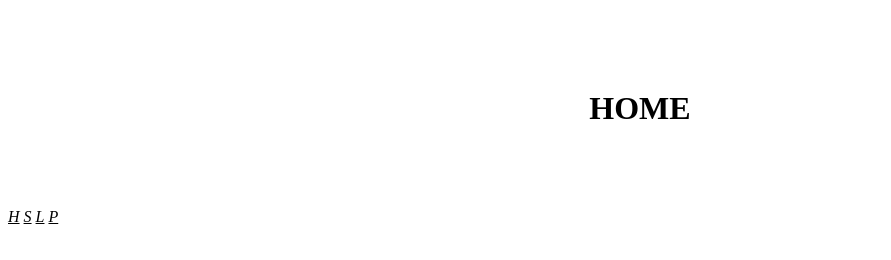
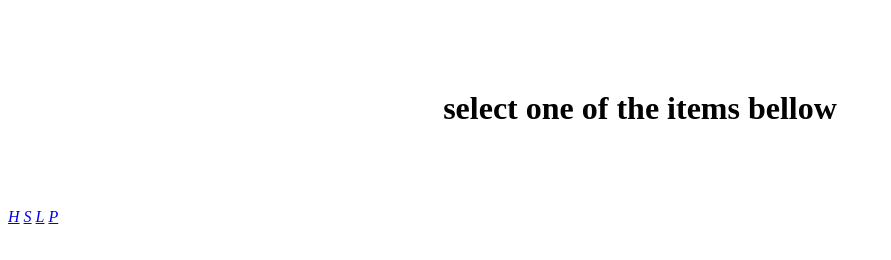
Before and after one commit to sajjad-sisakhtpour/hash-single-page-application, a plain HTML site: page index.html in a window 1280 px wide. Shown: the whole page, without its empty margins (0-891 px from the left). Drawn offline with Linux system fonts and the light colour scheme.

Commit message:
update codes

```diff
--- a/index.html
+++ b/index.html
@@ -8,7 +8,7 @@
   </head>
   <body>
     <main>
-      <h1>HOME</h1>
+      <h1>select one of the items bellow</h1>
     </main>
     <nav>
       <a href="#home"><i>H</i></a>
--- a/script.js
+++ b/script.js
@@ -1,6 +1,4 @@
-document.querySelectorAll("A").forEach((Element) => {
-  Element.style.color = "black";
-});
+document.querySelectorAll("A").forEach((Element) => {});
 window.addEventListener("hashchange", (e) => {
   let data;
   switch (location.hash) {
@@ -28,7 +26,7 @@ function render(data) {
   document.querySelector("h1").innerText = data.title;
   document.querySelectorAll("a").forEach((Element) => {
     if (Element.href.includes(data.href)) {
-      Element.style.color = "red";
+      Element.style.color = data.color;
     } else {
       Element.style.color = "black";
     }
```
